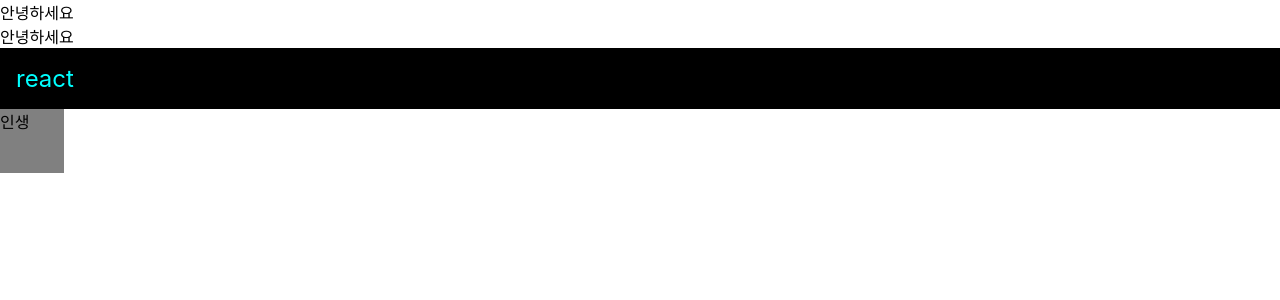
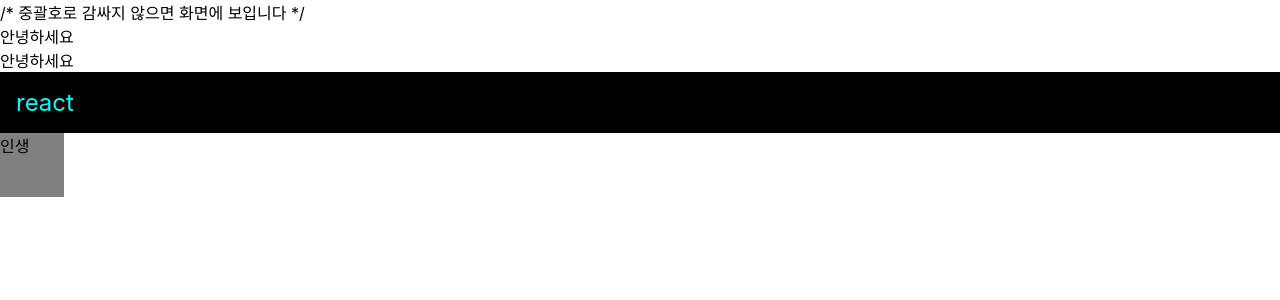
Before and after one commit to jwhwang0911/2022_-_React_Study, a React (Create React App) app in the folder study_front/: page / in a window 1280 px wide. Shown: the top 300 px of the page. Built offline with nearby package versions, Linux system fonts and the light colour scheme.

Commit message:
React #01-04 JSX 주석

```diff
--- a/study_front/src/App.js
+++ b/study_front/src/App.js
@@ -13,6 +13,8 @@ function App() {
 
   return (
     <>
+      {/* 주석은 화면에 보이지 않습니다 */}
+      /* 중괄호로 감싸지 않으면 화면에 보입니다 */
       <Hello />
       <Hello />
       <div style={style}>{name}</div>
```
